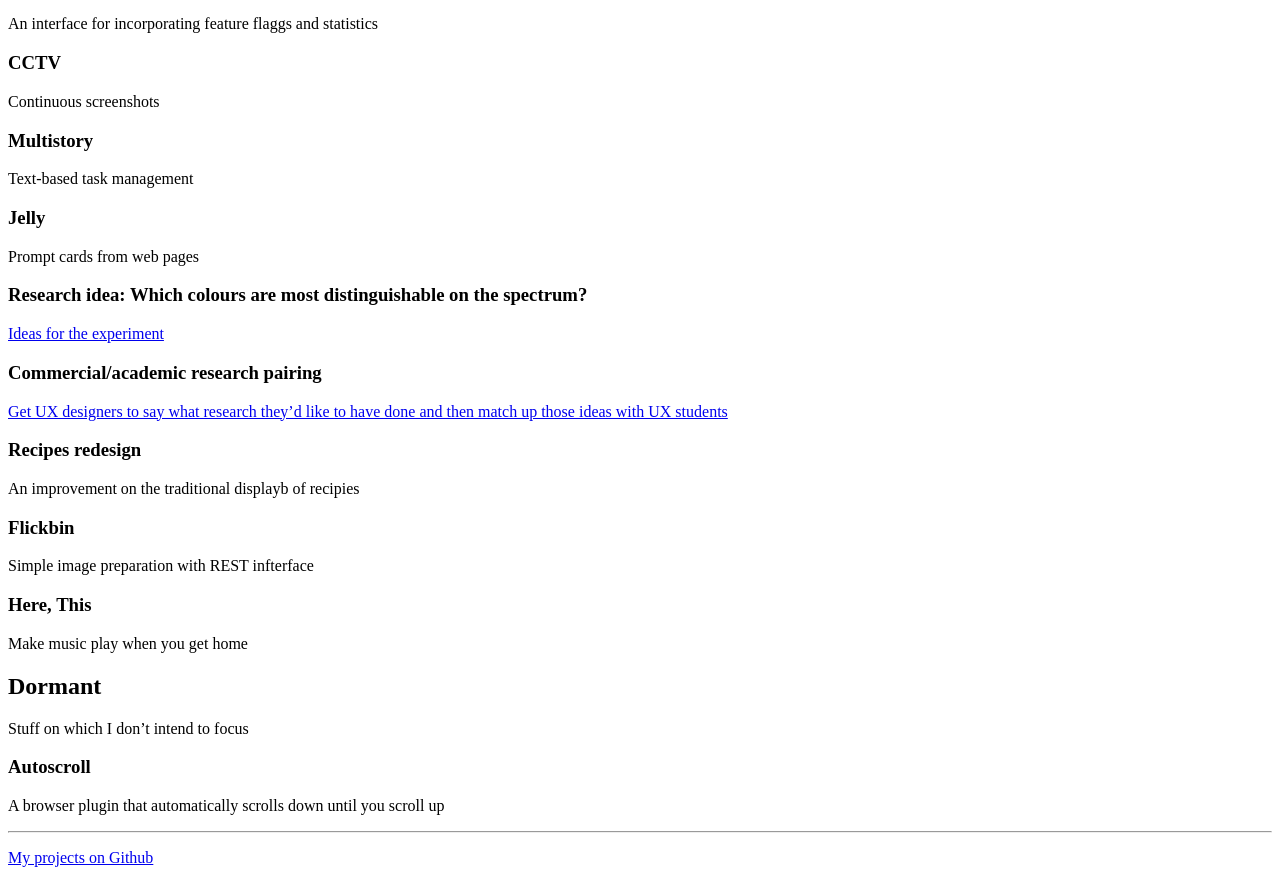
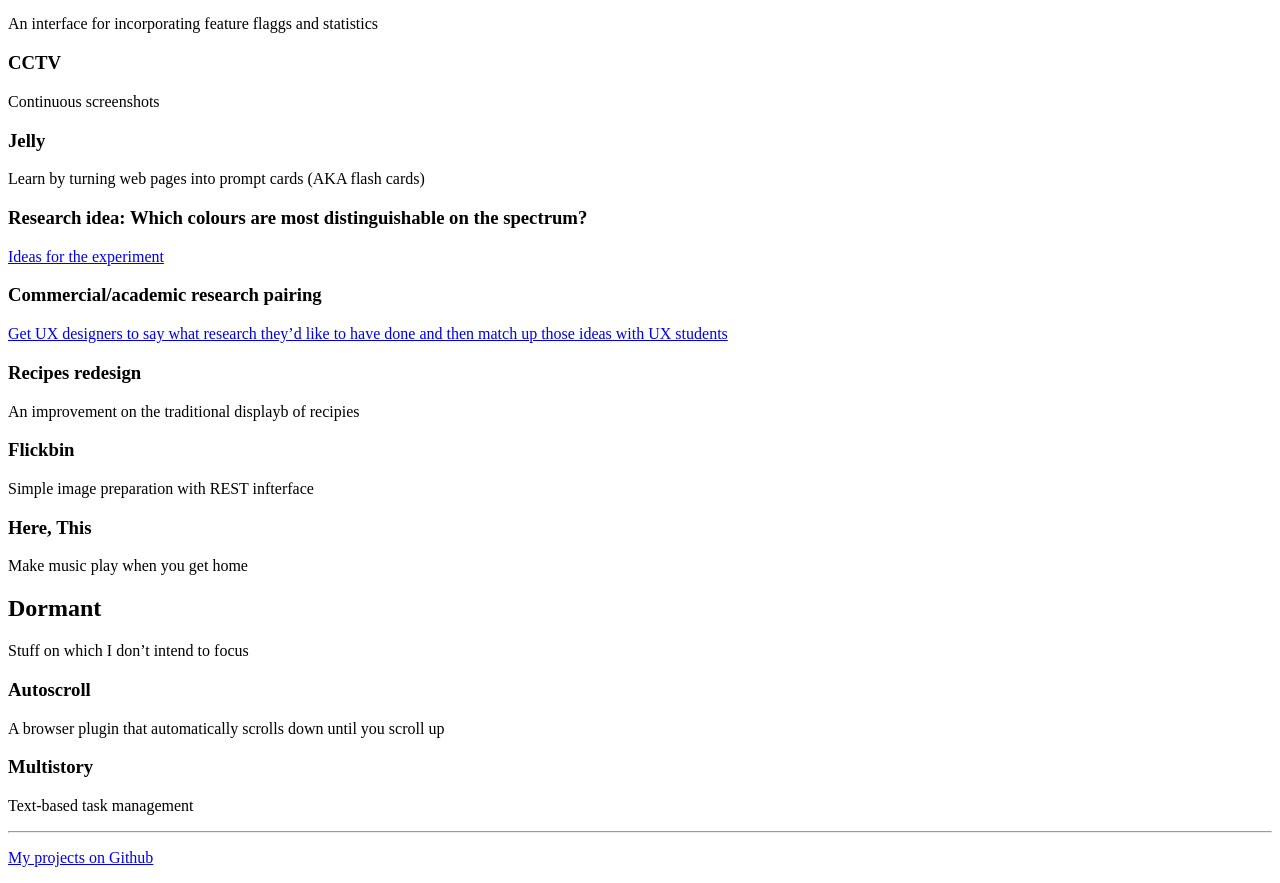
Before and after one commit to dannyhope/dannyhope.co.uk, a plain HTML site: page projects/index.html in a window 1280 px wide. Shown: the part 887-1770 px from the top of the page. Drawn offline with Linux system fonts and the light colour scheme.

Commit message:
categorising Multistory

```diff
--- a/projects/index.html
+++ b/projects/index.html
@@ -31,10 +31,8 @@
 	<p>An interface for incorporating feature flaggs and statistics</p>
 	<h3>CCTV</h3>
 	<p>Continuous screenshots</p>
-	<h3>Multistory</h3>
-	<p>Text-based task management</p>
 	<h3>Jelly</h3>
-	<p>Prompt cards from web pages</p>
+	<p>Learn by turning web pages into prompt cards (AKA flash cards)</p>
 	<h3>Research idea: Which colours are most distinguishable on the spectrum?</h3>
 	<p><a href="https://www.flickr.com/photos/yandle/15549050209/">Ideas for the experiment</a></p>
 	<h3>Commercial/academic research pairing</h3>
@@ -50,6 +48,8 @@
 	<p>Stuff on which I don’t intend to focus</p>
 	<h3>Autoscroll</h3>
 	<p>A browser plugin that automatically scrolls down until you scroll up</p>
+	<h3>Multistory</h3>
+	<p>Text-based task management</p>
 
 	<hr>
 	<p><a href="https://github.com/dannyhope?tab=repositories">My projects on Github</a></p>
```
